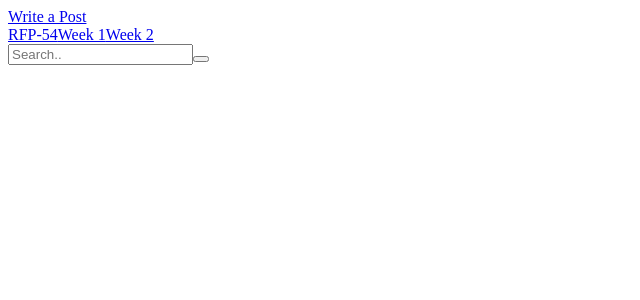
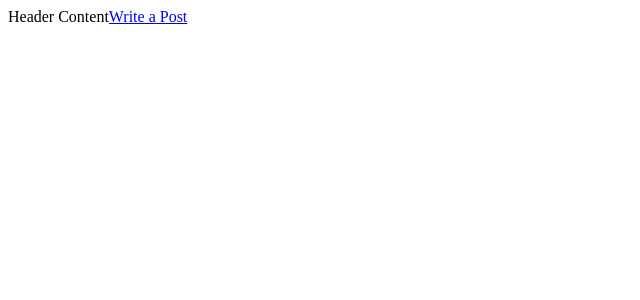
Before and after one commit to zbretz/blog, a React app: page / in a window 1280 px wide. Shown: the top 300 px of the page, without its empty margins (0-640 px from the left). Built offline with nearby package versions, Linux system fonts and the light colour scheme; the HTML template or start-up script is replaced by a standard one.

Commit message:
Integrated 'Write a Post' button into NavBar component

```diff
--- a/client/src/components/feed.jsx
+++ b/client/src/components/feed.jsx
@@ -39,10 +39,6 @@ const Feed = (props) => {
       return(
         <>
         <div class="container">
-
-        <header>
-          <p id='header-content'>Header Content</p>
-        </header>
 
           {/* <header>
             <NavBar/>
--- a/client/src/components/navBar.jsx
+++ b/client/src/components/navBar.jsx
@@ -8,25 +8,15 @@ const NavBar = (props) => {
   return(
     <>
     <div>
-      {/* <h1>Hello Webpack</h1>
-      <Link to={`/create`}>
-        <div id='writePostButton'>Write a Post</div>
-      </Link> */}
-      <a href='/create'>
-        <div id='writePostButton'>Write a Post</div>
-      </a>
-   </div>
-    <div className="topnav">
-      <a class="active" href="#home">RFP-54</a>
-      <a href="#about">Week 1</a>
-      <a href="#contact">Week 2</a>
-      <div class="search-container">
-        <form >
-          <input type="text" placeholder="Search.." name="search"/>
-          <button type="submit"><i class="fa fa-search"></i></button>
-        </form>
-      </div>
+      <header>
+        <div id='header-content'>
+          <span>Header Content</span>
+          <a href='/create'>
+            <span id='writePostButton'>Write a Post</span>
+          </a>
+        </div>
 
+      </header>
     </div>
     </>
 
```
Also changed, not shown: 3 other files (tests, documents, lock files or other folders).
